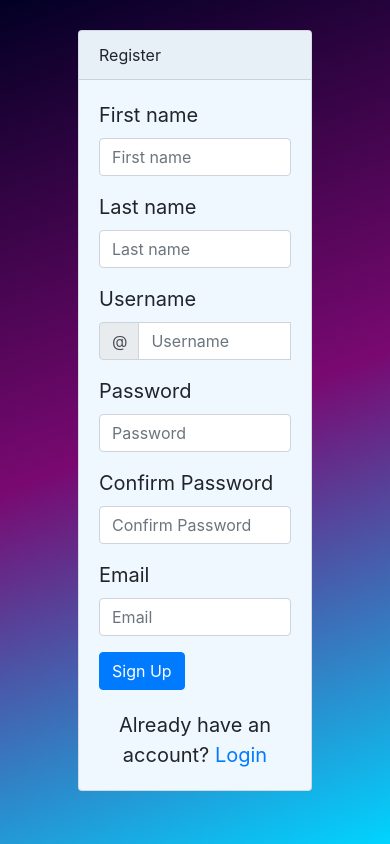
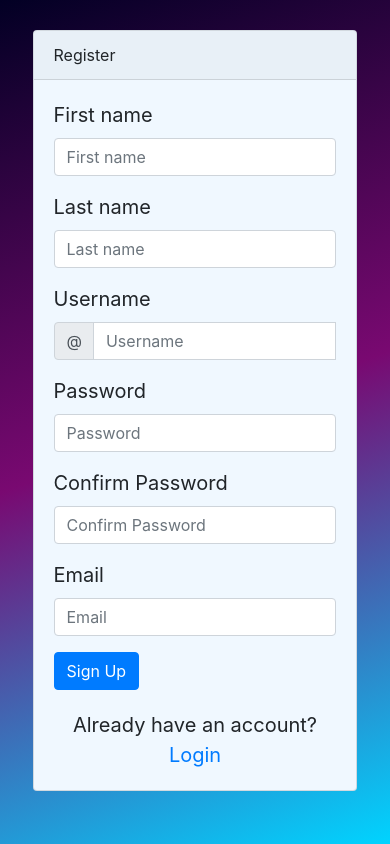
Before and after one commit to david-makhija/smart-door-unlock, a React (Create React App) app in the folder web-front-end/: page /register in a window 390 px wide. Built offline with nearby package versions, Linux system fonts and the light colour scheme.

Commit message:
Register page made responsive!

```diff
--- a/web-front-end/src/Login.css
+++ b/web-front-end/src/Login.css
@@ -1,7 +1,7 @@
 #Body{
   background: rgb(2,0,36);
   background: linear-gradient(160deg, rgba(2,0,36,1) 0%, rgba(121,9,113,1) 50%, rgba(0,212,255,1) 100%);
-  height: 100vh;
+  min-height: 100vh;
   text-align: center;
 }
 
--- a/web-front-end/src/Register.css
+++ b/web-front-end/src/Register.css
@@ -7,9 +7,24 @@
 #RegisterCard {
     display: inline-block;
     background-color: aliceblue;
-    width: 60vw;
+    width: 750px;
     text-align: left;
     margin-top: 30px;
+    margin-bottom: 50px;
+}
+
+@media screen and (max-width:900px) {
+    #RegisterCard {
+        display: inline-block;
+        background-color: aliceblue;
+        width: 83.33vw;
+        text-align: left;
+        margin-top: 30px;
+    }
+}
+
+#first-name {
+    display: block;
 }
 
 #login {
--- a/web-front-end/src/Register.js
+++ b/web-front-end/src/Register.js
@@ -12,7 +12,7 @@ function Register() {
                 <blockquote class="blockquote mb-0">
                 <form>
                     <div class="form-row">
-                    <div class="col-md-4 mb-3">
+                    <div class="col-md-4 mb-3" id='first-name'>
                         <label for="validationCustom01">First name</label>
                         <input type="text" class="form-control" id="validationCustom01" placeholder="First name" required/>
                         <div class="valid-feedback">
```
